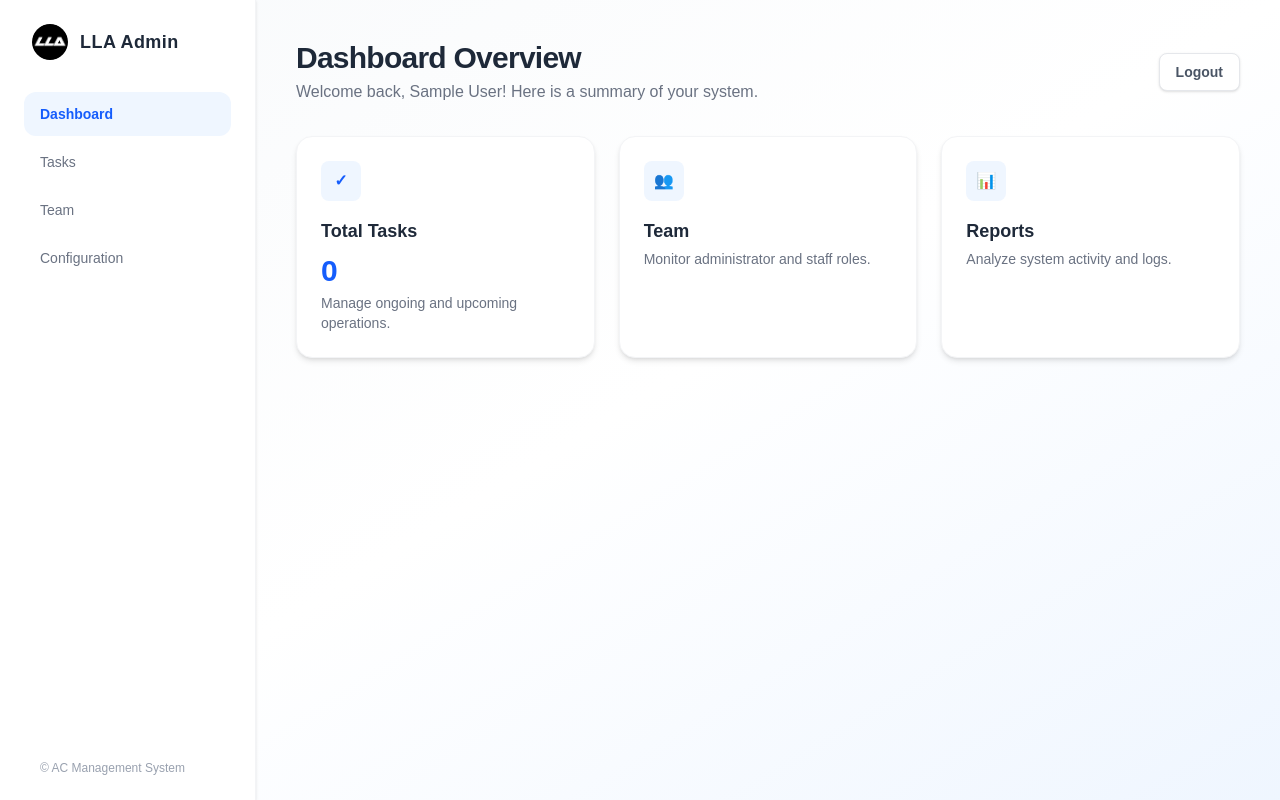
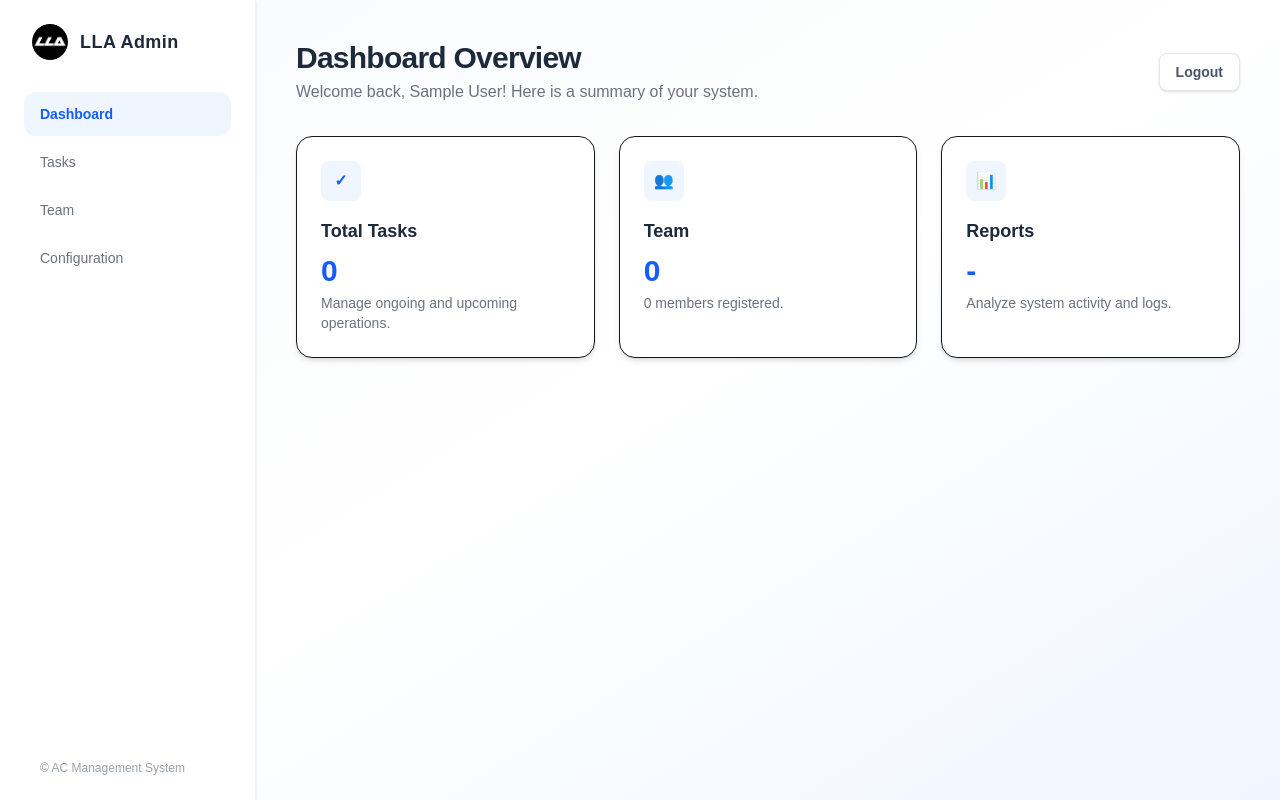
Before and after one commit to frhnhzln/ac-frontend, a Next.js app in the folder frontend/: page /dashboard in a window 1280 px wide. Built offline with nearby package versions, Linux system fonts and the light colour scheme; no server answers; sample sign-in values are in the browser's storage.

Commit message:
dashboard team card update

```diff
--- a/frontend/app/dashboard/page.tsx
+++ b/frontend/app/dashboard/page.tsx
@@ -1,67 +1,76 @@
 "use client";
 
-import { useEffect, useState } from "react";
+import { useEffect,useState } from "react";
 import { useRouter } from "next/navigation";
 import api from "@/lib/api";
 
-export default function Dashboard() {
-  const router = useRouter();
+export default function Dashboard(){
 
-  const [user, setUser] = useState<any>(null);
-  const [stats, setStats] = useState({
-    total_tasks: 0,
-    pending_tasks: 0,
-    completed_tasks: 0
+  const router=useRouter();
+
+  const [user,setUser]=useState<any>(null);
+  const [stats,setStats]=useState({
+    total_tasks:0,
+    pending_tasks:0,
+    completed_tasks:0
   });
+  const [teamCount,setTeamCount]=useState(0);
+  const [memberCount,setMemberCount]=useState(0);
 
-  useEffect(() => {
+  useEffect(()=>{
 
-    const token = localStorage.getItem("token");
+    const token=localStorage.getItem("token");
 
-      if (!token) {
+    if(!token){
       router.push("/");
       return;
     }
 
-      const storedUser = localStorage.getItem("user");
+    const storedUser=localStorage.getItem("user");
+
     if(storedUser){
       setUser(JSON.parse(storedUser));
     }
 
-      const fetchDashboard = async()=>{
+    const fetchData=async()=>{
+
       try{
-              const res = await api.get("/dashboard");
-              setStats(res.data);
+        const dashboard=await api.get("/dashboard");
+        setStats(dashboard.data);
+
+        const teams=await api.get("/team-tables");
+
+        setTeamCount(teams.data.length);
+
+        setMemberCount(
+          teams.data.reduce(
+            (total:number,team:any)=>total+team.members.length,
+            0
+          )
+        );
       }catch(error){
         console.log(error);
       }
-      }
-      fetchDashboard();
+    };
+    fetchData();
   },[router]);
 
-
-  const handleLogout = async () => {
-
-    try {
-
+  const handleLogout=async()=>{
+    try{
       await api.post("/logout");
-
-    } catch(error){
-
+    }catch(error){
       console.log(error);
-
-    } finally {
+    }finally{
 
       localStorage.removeItem("token");
       localStorage.removeItem("user");
-
       router.push("/");
     }
   };
 
-  return (
+  return(
     <div className="max-w-5xl mx-auto space-y-8">
-      {/* Header */}
+
       <div className="flex items-center justify-between">
         <div>
           <h1 className="text-3xl font-bold text-gray-800 tracking-tight">
@@ -71,25 +80,22 @@ export default function Dashboard() {
             Welcome back, {user?.name || "Admin"}! Here is a summary of your system.
           </p>
         </div>
-
         <button
           onClick={handleLogout}
-          className="rounded-lg border border-gray-200 bg-white px-4 py-2 text-sm font-semibold text-gray-600 transition hover:bg-gray-50 active:scale-[0.98] shadow-sm"
+          className="rounded-lg border border-gray-200 bg-white px-4 py-2 text-sm font-semibold text-gray-600 hover:bg-gray-50 shadow-sm"
         >
           Logout
         </button>
       </div>
-      {/* Cards */}
+
       <div className="grid grid-cols-1 md:grid-cols-3 gap-6">
-        {/* Tasks */}
-        <div className="p-6 bg-white border border-gray-100 rounded-2xl shadow-md hover:shadow-xl transition">
+        <div className="p-6 bg-white border rounded-2xl shadow-md hover:shadow-xl transition">
           <div className="h-10 w-10 rounded-lg bg-blue-50 flex items-center justify-center text-blue-600 font-bold mb-4">
             ✓
           </div>
           <h3 className="text-lg font-bold text-gray-800">
             Total Tasks
           </h3>
-
           <p className="text-3xl font-bold text-blue-600 mt-2">
             {stats.total_tasks}
           </p>
@@ -97,26 +103,32 @@ export default function Dashboard() {
             Manage ongoing and upcoming operations.
           </p>
         </div>
-        {/* Team */}
-        <div className="p-6 bg-white border border-gray-100 rounded-2xl shadow-md hover:shadow-xl transition">
+
+        <div className="p-6 bg-white border rounded-2xl shadow-md hover:shadow-xl transition">
           <div className="h-10 w-10 rounded-lg bg-blue-50 flex items-center justify-center text-blue-600 font-bold mb-4">
             👥
           </div>
           <h3 className="text-lg font-bold text-gray-800">
             Team
           </h3>
+          <p className="text-3xl font-bold text-blue-600 mt-2">
+            {teamCount}
+          </p>
           <p className="text-sm text-gray-500 mt-1">
-            Monitor administrator and staff roles.
+            {memberCount} members registered.
           </p>
         </div>
-        {/* Reports */}
-        <div className="p-6 bg-white border border-gray-100 rounded-2xl shadow-md hover:shadow-xl transition">
+
+        <div className="p-6 bg-white border rounded-2xl shadow-md hover:shadow-xl transition">
           <div className="h-10 w-10 rounded-lg bg-blue-50 flex items-center justify-center text-blue-600 font-bold mb-4">
             📊
           </div>
           <h3 className="text-lg font-bold text-gray-800">
             Reports
           </h3>
+          <p className="text-3xl font-bold text-blue-600 mt-2">
+            -
+          </p>
           <p className="text-sm text-gray-500 mt-1">
             Analyze system activity and logs.
           </p>
```
Lines whose indentation alone changed are shown as unchanged.
